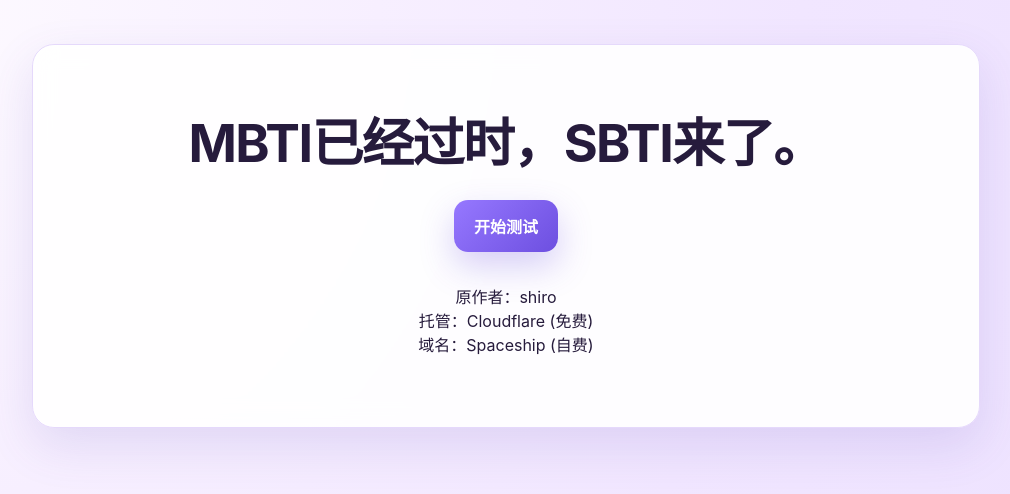
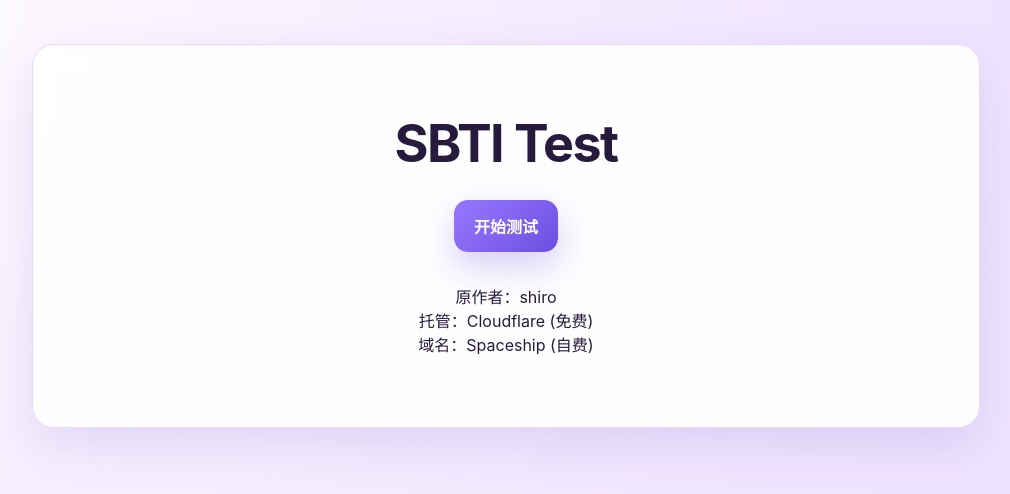
Before and after one commit to shiro1888/sbti-test, a website: page index.html in a window 1280 px wide. Shown: the whole page, without its empty margins (134-1144 px from the left). Drawn offline with Linux system fonts and the light colour scheme.

Commit message:
Update hero title to SBTI Test

```diff
--- a/index.html
+++ b/index.html
@@ -690,7 +690,7 @@
   <div class="shell">
     <section id="intro" class="screen active">
       <div class="hero card hero-minimal">
-        <h1>MBTI已经过时，SBTI来了。</h1>
+        <h1>SBTI Test</h1>
         <div class="hero-actions hero-actions-single">
           <button id="startBtn" class="btn-primary">开始测试</button>
         </div>
```
